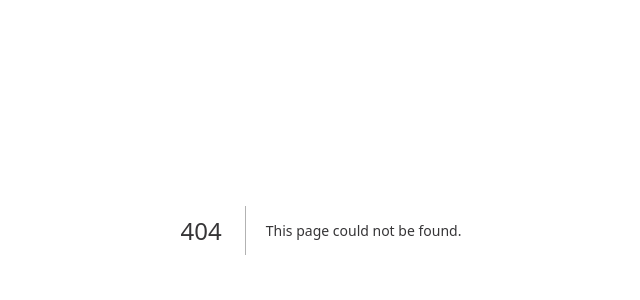
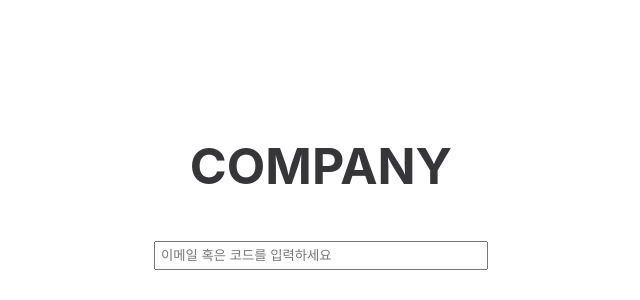
Before and after one commit to donghun149/last-dance-client, a Next.js app: page /login in a window 1280 px wide. Before the commit this address had no page. Shown: the part 170-470 px from the top of the page, without its empty margins (319-959 px from the left). Built offline with nearby package versions, Linux system fonts and the light colour scheme.

Commit message:
feat: login view

```diff
--- /dev/null
+++ b/src/pages/login.tsx
@@ -0,0 +1,49 @@
+import React from "react";
+
+interface Props {
+}
+
+const LoginPage: React.FC<Props> = () => {
+  return (
+      <div style={{
+        display: "flex",
+        flexDirection: "column",
+        width: "1000px",
+        margin: "0 auto",
+        minHeight: "100vh",
+        justifyContent: "center"
+      }}>
+        <Title content="COMPANY"/>
+        <Input placeHolder="이메일 혹은 코드를 입력하세요"/>
+      </div>
+  );
+};
+
+interface TitleProps {
+  content: string;
+}
+
+const Title: React.FC<TitleProps> = ({content}) => {
+  return (
+      <div style={{margin: "0 auto", marginTop: "-50px", textAlign: "center"}}>
+        <h1 style={{fontSize: "50px", fontWeight: "bold"}}>{content}</h1>
+      </div>
+  )
+}
+
+interface InputProps {
+  placeHolder: string;
+}
+
+const Input: React.FC<InputProps> = ({placeHolder}) => {
+  return (
+      <div style={{margin: "0 auto", marginTop: "50px", minWidth: "400px", textAlign: "center"}}>
+        <input
+            style={{padding: "5px", width: "80%"}}
+            placeholder={placeHolder}
+        />
+      </div>
+  )
+}
+
+export default LoginPage;
```
